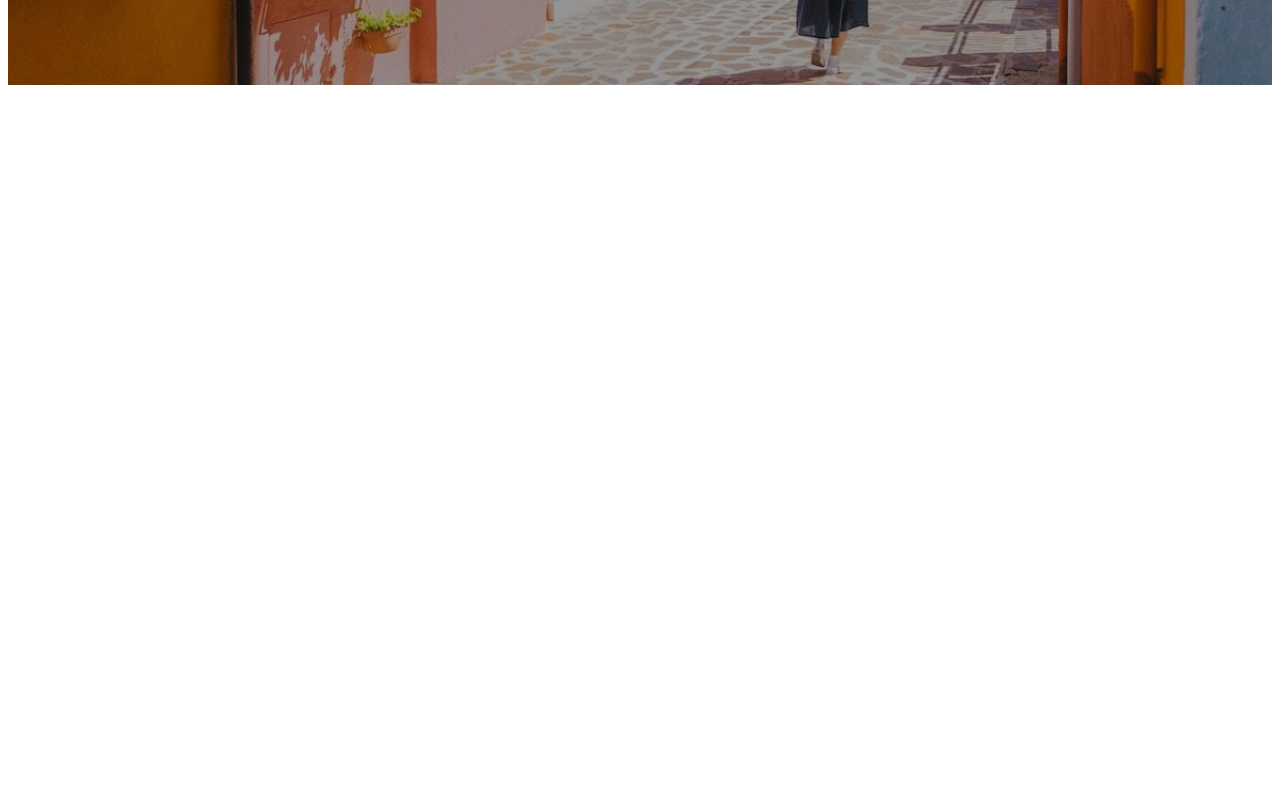
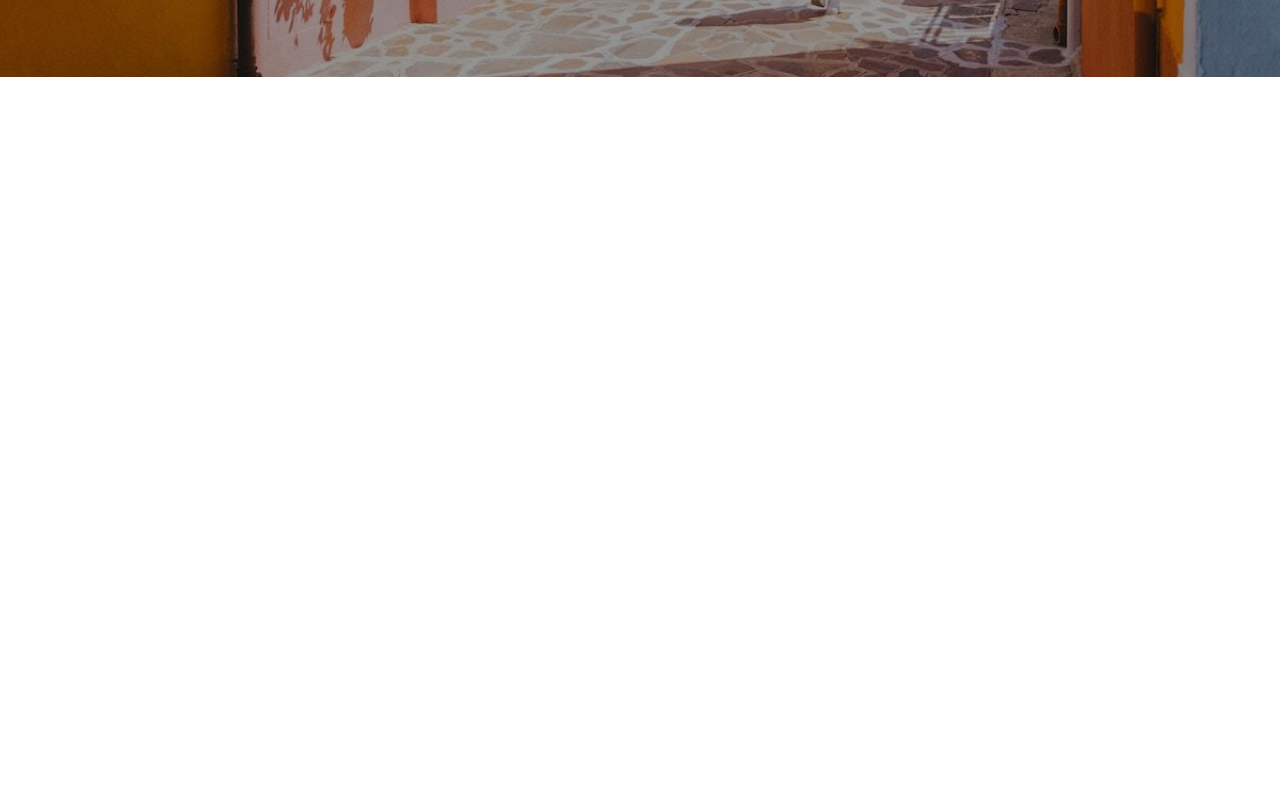
Before and after one commit to la-flaneur/la-flaneur.github.io, a plain HTML site: page index.html in a window 1280 px wide. Shown: the part 603-1393 px from the top of the page. Before the commit the page ends 800 px from the top, so only its background shows below. Drawn offline with Linux system fonts and the light colour scheme.

Commit message:
testing1

```diff
--- a/index.html
+++ b/index.html
@@ -26,6 +26,18 @@
             <p>j.r.r. tolkien</p>
         </div>
     </section>
+    <section id="hello">
+        <div id="aboutme" class="section-box">
+            <h1>not all who wander are lost</h1>
+            <p>j.r.r. tolkien</p>
+        </div>
+    </section>
+    <section id="hello">
+        <div id="aboutme" class="section-box">
+            <h1>not all who wander are lost</h1>
+            <p>j.r.r. tolkien</p>
+        </div>
+    </section>
     <p>hello world</p>
 </body>
 </html>
--- a/style.css
+++ b/style.css
@@ -3,6 +3,8 @@ body {
     font-family: "Cutive Mono";
     color: white;
     box-sizing: border-box;
+    padding: 0;
+    margin: 0;
 }
 
 header {
```
